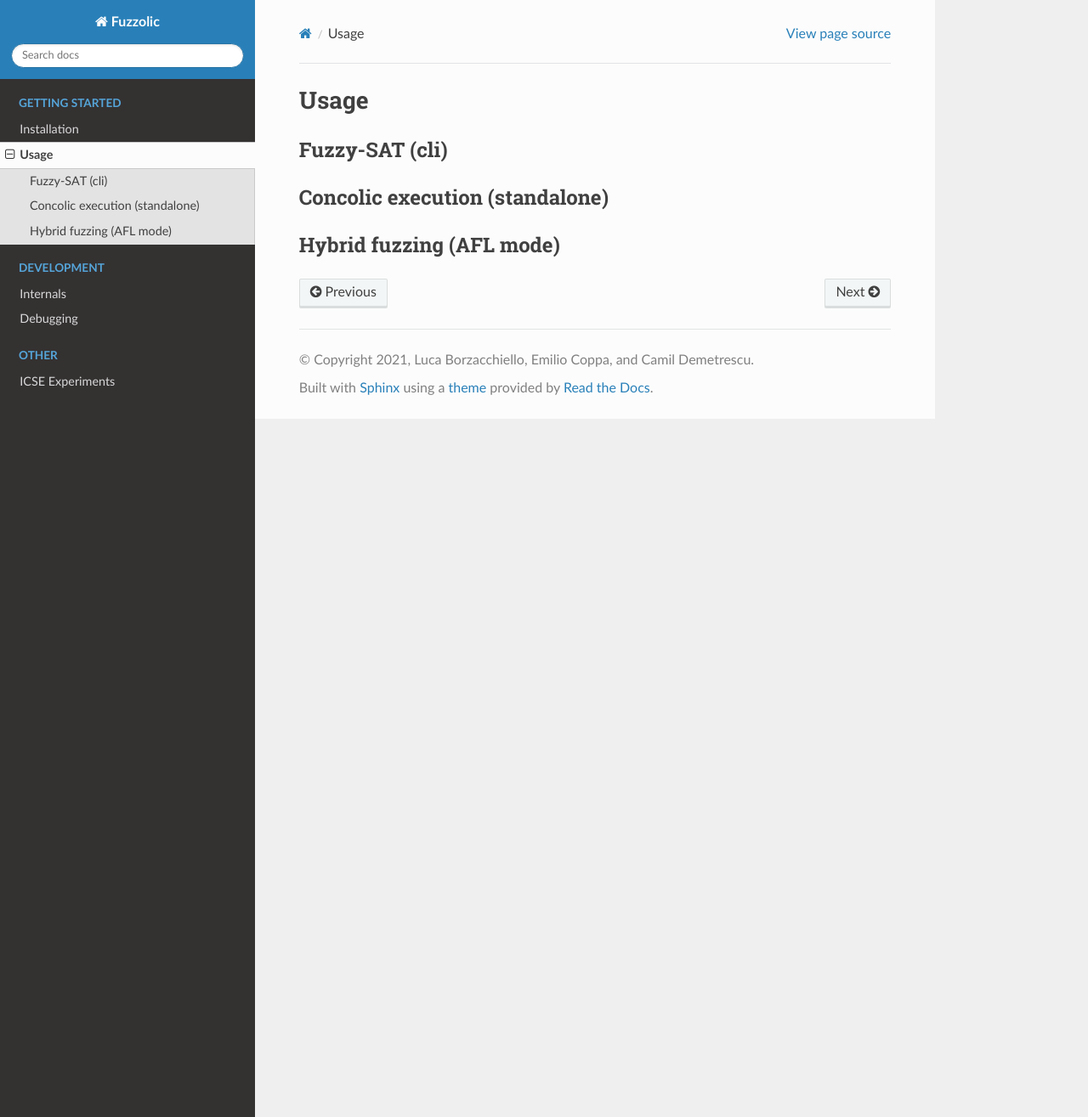
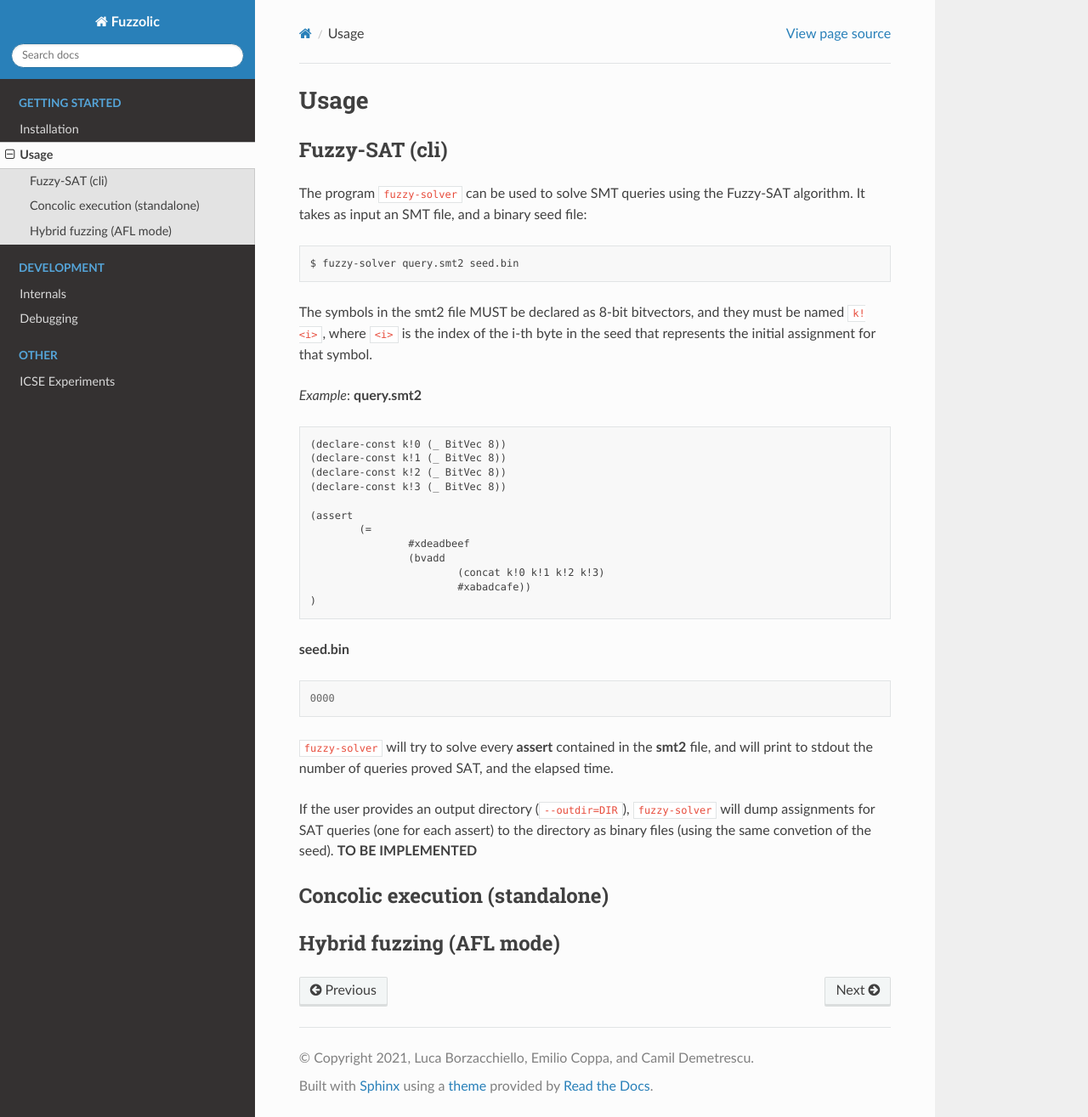
Before and after one commit to season-lab/fuzzolic, a Sphinx documentation site: the page built from docs/usage.md, in a window 1280 px wide and 1315 px high. Shown: the whole window at 85% size. Built offline with Sphinx 7.4.7 and the Read the Docs theme 2.0.0, drawn with Linux system fonts in a browser that asks for light colours.

Commit message:
fuzzy-sat CLI doc (init)

````diff
--- a/docs/usage.md
+++ b/docs/usage.md
@@ -2,6 +2,40 @@
 
 ## Fuzzy-SAT (cli)
 
+The program `fuzzy-solver` can be used to solve SMT queries using the Fuzzy-SAT algorithm. It takes as input an SMT file, and a binary seed file:
+
+```
+$ fuzzy-solver query.smt2 seed.bin
+```
+
+The symbols in the smt2 file MUST be declared as 8-bit bitvectors, and they must be named `k!<i>`, where `<i>` is the index of the i-th byte in the seed that represents the initial assignment for that symbol.
+
+*Example*:
+__query.smt2__
+``` smt2
+(declare-const k!0 (_ BitVec 8))
+(declare-const k!1 (_ BitVec 8))
+(declare-const k!2 (_ BitVec 8))
+(declare-const k!3 (_ BitVec 8))
+
+(assert
+	(=
+		#xdeadbeef
+		(bvadd
+			(concat k!0 k!1 k!2 k!3)
+			#xabadcafe))
+)
+```
+
+__seed.bin__
+```
+0000
+```
+
+`fuzzy-solver` will try to solve every __assert__ contained in the __smt2__ file, and will print to stdout the number of queries proved SAT, and the elapsed time.
+
+If the user provides an output directory (`--outdir=DIR`), `fuzzy-solver` will dump assignments for SAT queries (one for each assert) to the directory as binary files (using the same convetion of the seed). **TO BE IMPLEMENTED**
+
 ## Concolic execution (standalone)
 
 ## Hybrid fuzzing (AFL mode)
````
